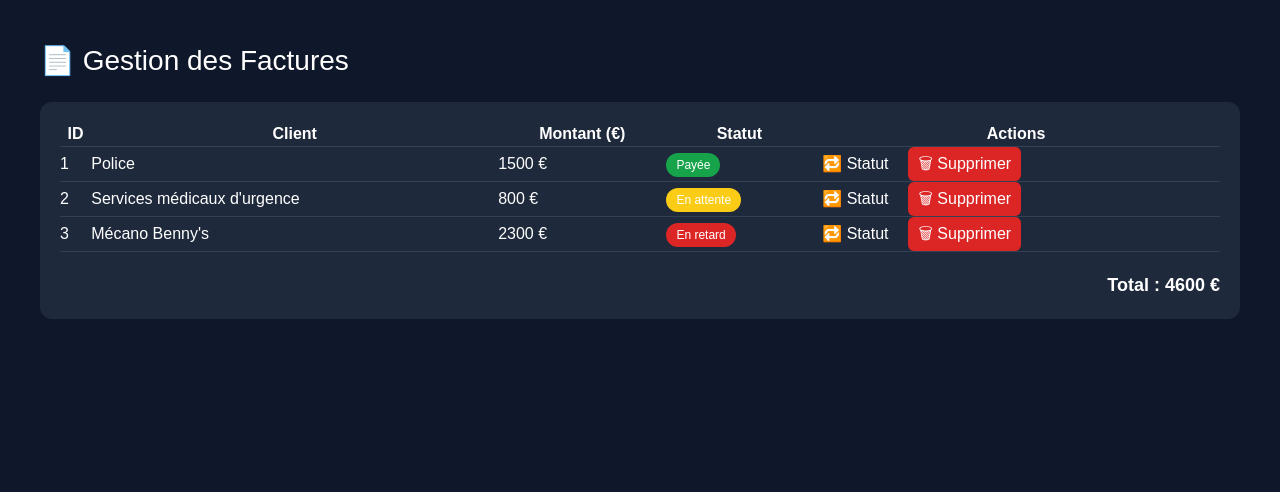
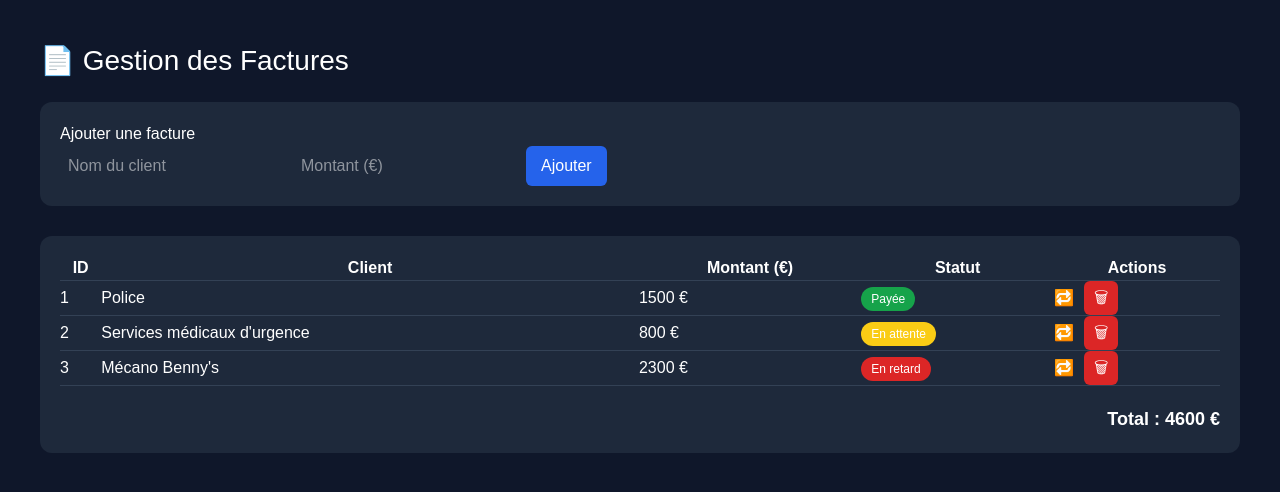
Before and after one commit to Dylan220495/compta-gtarp, a Next.js app: page /factures in a window 1280 px wide. Shown: the top 492 px of the page. Built offline with nearby package versions, Linux system fonts and the light colour scheme.

Commit message:
Ajout formulaire + suppression + statut

```diff
--- a/app/factures/page.tsx
+++ b/app/factures/page.tsx
@@ -15,10 +15,31 @@ export default function Factures() {
     { id: 3, client: "Mécano Benny's", montant: 2300, statut: "En retard" },
   ]);
 
+  const [client, setClient] = useState("");
+  const [montant, setMontant] = useState("");
+
+  // Ajouter facture
+  const ajouterFacture = () => {
+    if (!client || !montant) return;
+
+    const nouvelleFacture: Facture = {
+      id: Date.now(),
+      client,
+      montant: Number(montant),
+      statut: "En attente",
+    };
+
+    setFactures([...factures, nouvelleFacture]);
+    setClient("");
+    setMontant("");
+  };
+
+  // Supprimer
   const supprimerFacture = (id: number) => {
     setFactures(factures.filter(f => f.id !== id));
   };
 
+  // Changer statut
   const changerStatut = (id: number) => {
     setFactures(
       factures.map(f =>
@@ -57,6 +78,47 @@ export default function Factures() {
         📄 Gestion des Factures
       </h1>
 
+      {/* FORMULAIRE */}
+      <div style={{
+        backgroundColor: "#1e293b",
+        padding: "20px",
+        borderRadius: "12px",
+        marginBottom: "30px"
+      }}>
+        <h3>Ajouter une facture</h3>
+
+        <input
+          type="text"
+          placeholder="Nom du client"
+          value={client}
+          onChange={(e) => setClient(e.target.value)}
+          style={{ padding: "8px", marginRight: "10px" }}
+        />
+
+        <input
+          type="number"
+          placeholder="Montant (€)"
+          value={montant}
+          onChange={(e) => setMontant(e.target.value)}
+          style={{ padding: "8px", marginRight: "10px" }}
+        />
+
+        <button
+          onClick={ajouterFacture}
+          style={{
+            backgroundColor: "#2563eb",
+            color: "white",
+            padding: "8px 15px",
+            border: "none",
+            borderRadius: "6px",
+            cursor: "pointer"
+          }}
+        >
+          Ajouter
+        </button>
+      </div>
+
+      {/* TABLEAU */}
       <div style={{
         backgroundColor: "#1e293b",
         padding: "20px",
@@ -92,15 +154,9 @@ export default function Factures() {
                 <td>
                   <button
                     onClick={() => changerStatut(facture.id)}
-                    style={{
-                      marginRight: "10px",
-                      padding: "5px 10px",
-                      borderRadius: "6px",
-                      border: "none",
-                      cursor: "pointer"
-                    }}
+                    style={{ marginRight: "10px" }}
                   >
-                    🔁 Statut
+                    🔁
                   </button>
 
                   <button
@@ -108,13 +164,13 @@ export default function Factures() {
                     style={{
                       backgroundColor: "#dc2626",
                       color: "white",
+                      border: "none",
+                      borderRadius: "6px",
                       padding: "5px 10px",
-                      borderRadius: "6px",
-                      border: "none",
                       cursor: "pointer"
                     }}
                   >
-                    🗑 Supprimer
+                    🗑
                   </button>
                 </td>
               </tr>
```
